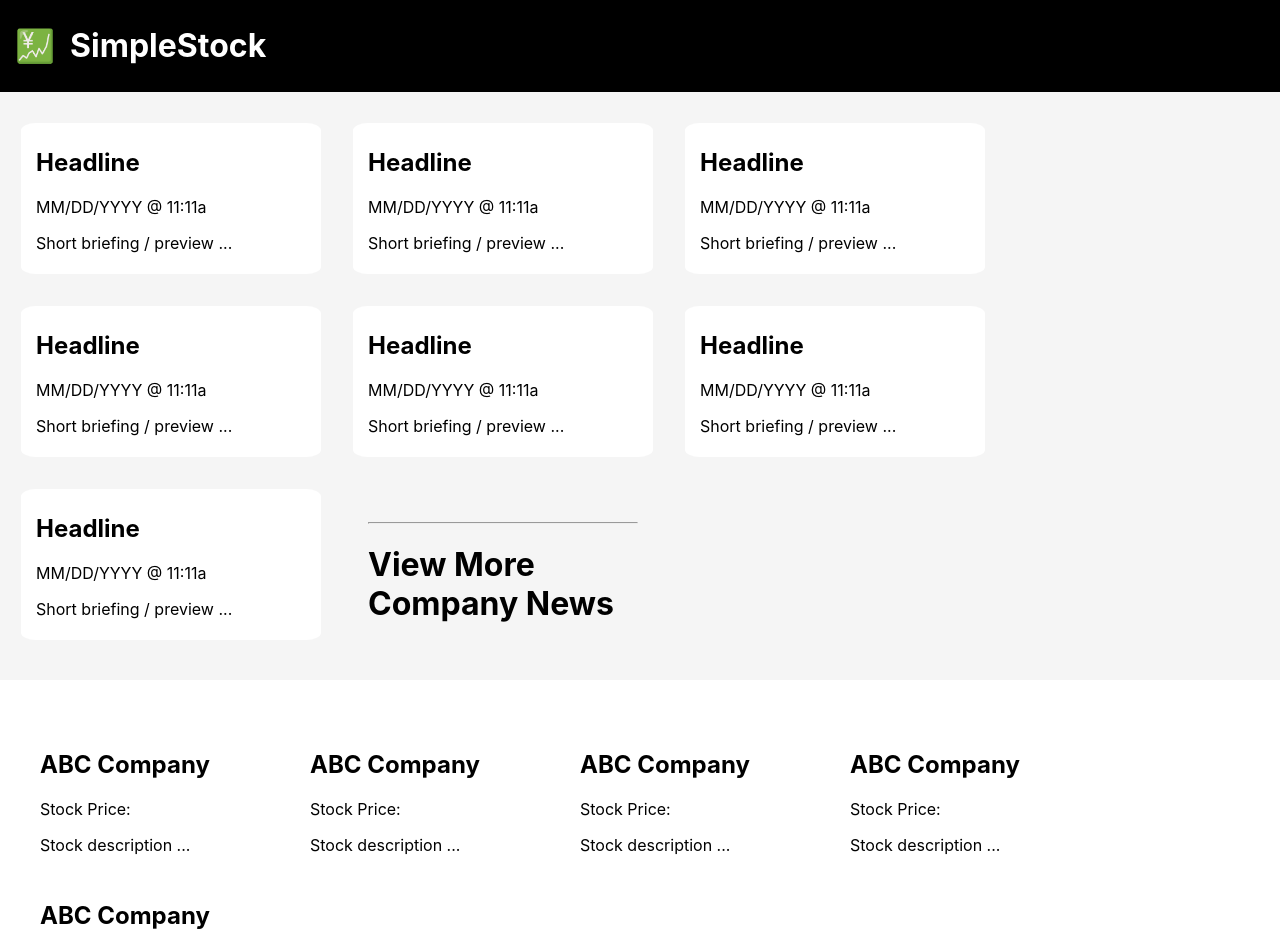
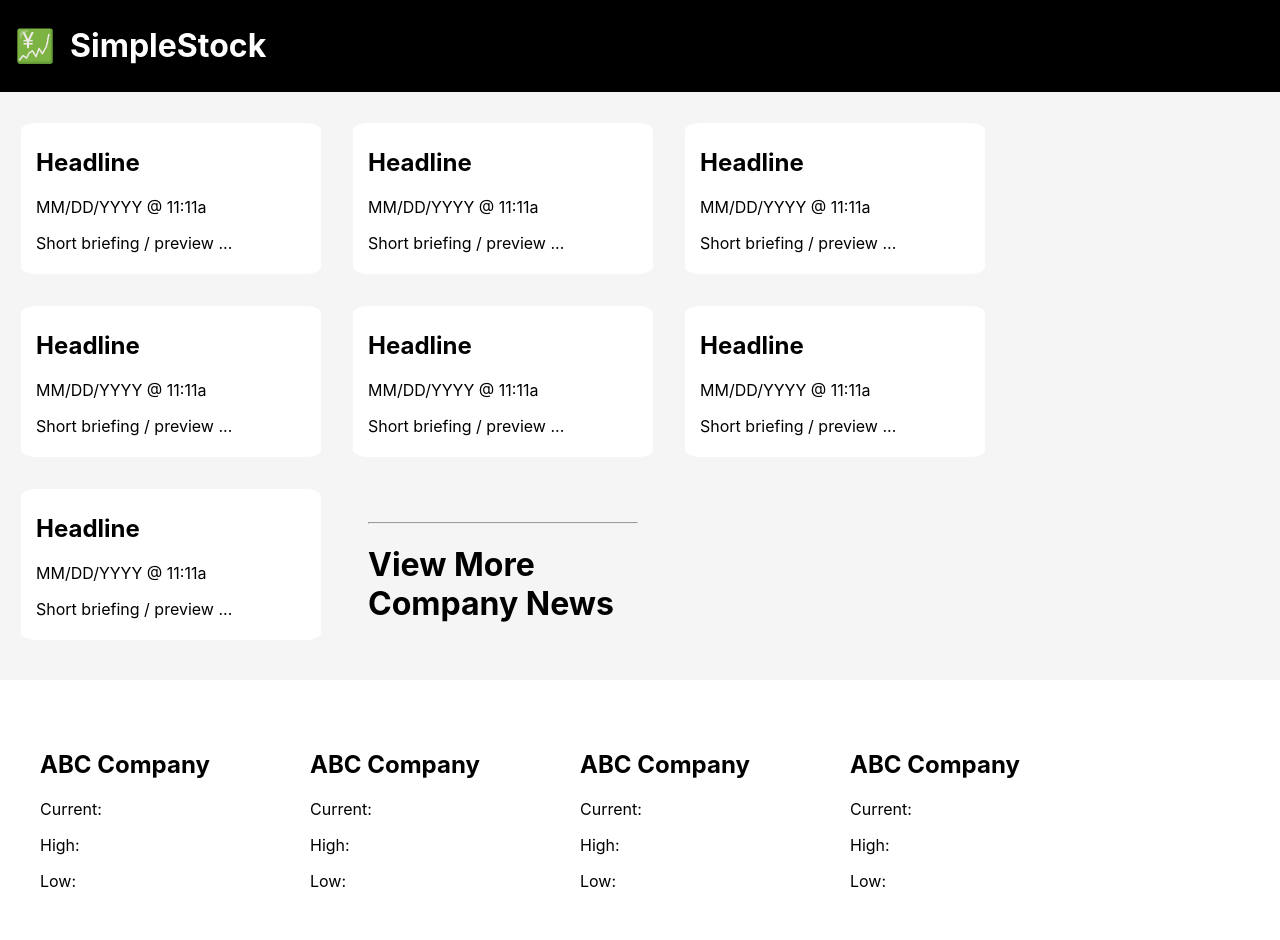
Before and after one commit to xmd404/simple-stock, a React (Create React App) app: page / in a window 1280 px wide. Shown: the top 940 px of the page. Built offline with nearby package versions, Linux system fonts and the light colour scheme.

Commit message:
refactor stock tickets

```diff
--- a/src/components/stock-ticket/stock-ticket.js
+++ b/src/components/stock-ticket/stock-ticket.js
@@ -13,8 +13,10 @@ const StockTicketStyle = {
 const StockTicket = () =>
   <div style={StockTicketStyle}>
     <h2>ABC Company</h2>
-    <p>Stock Price:</p>
-    <p>Stock description ...</p>
+    <p>Current:</p>
+    <p>High:</p>
+    <p>Low:</p>
+    {/* <p>Stock description ...</p> */}
   </div>
 
 export default StockTicket;
```
